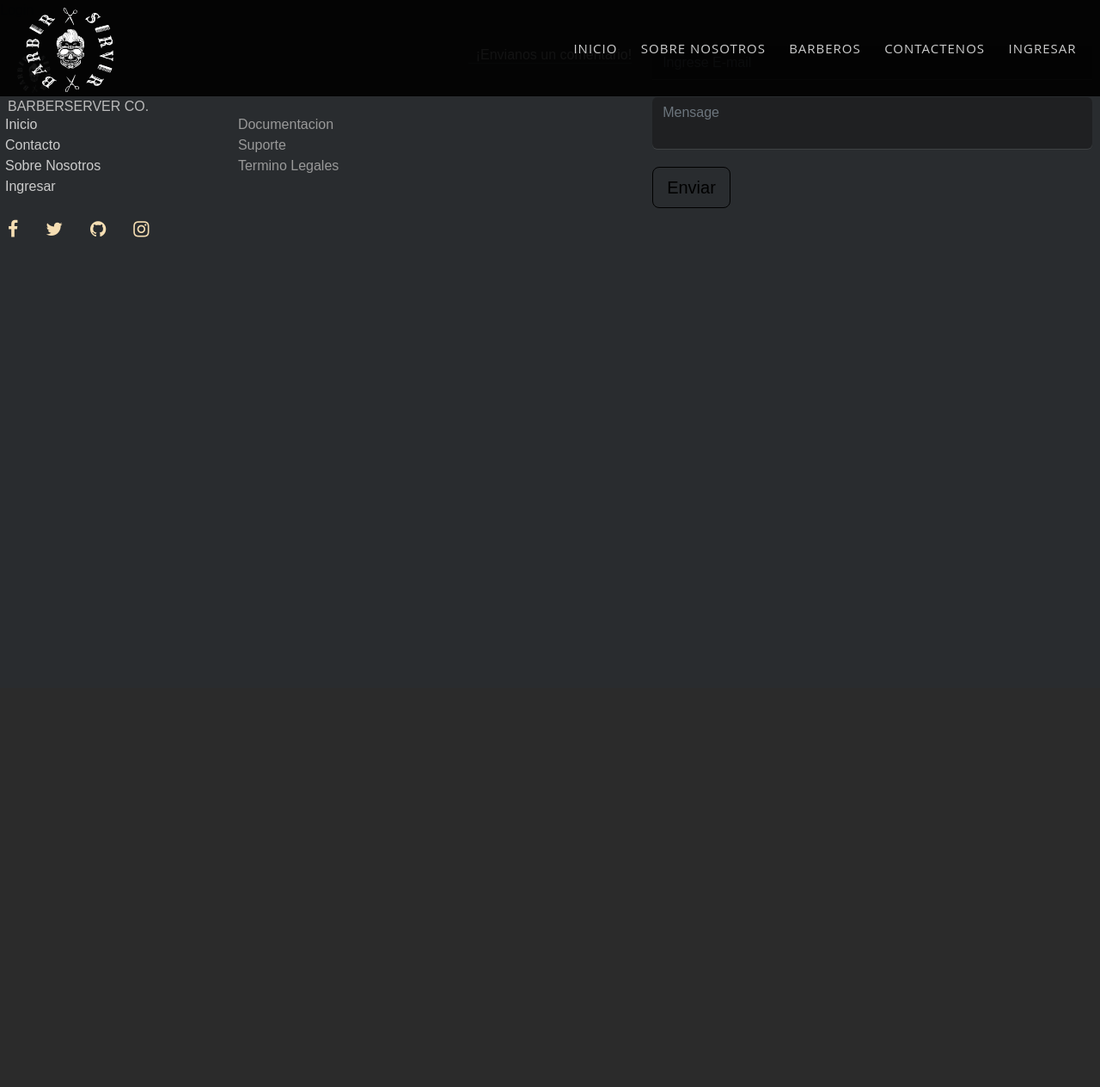
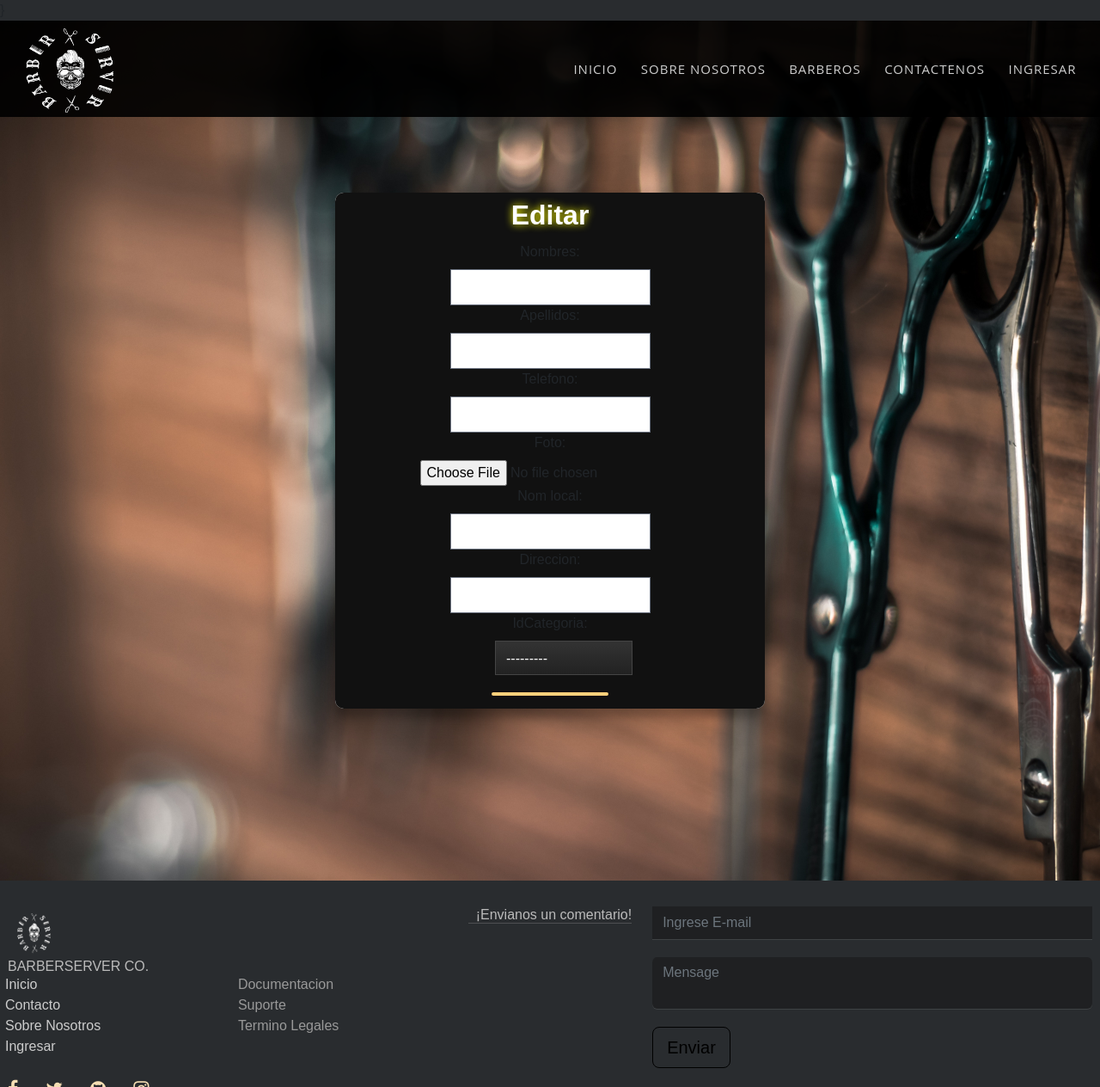
Before and after one commit to marin1321/BarberServer, a Django app: template app/templates/editarPerfilB.html in a window 1280 px wide. Shown: the top 1264 px of the page at 86% size. Before the commit the page ends 276 px from the top, so only its background shows below. Run offline with Django 3.2, Linux system fonts and the light colour scheme; the template is opened without the code that fills it: values that come from a table or form of the project are taken from there, others are empty; style sheets or scripts are compiled from the project's sources; some libraries are stand-ins or nearby versions; some web fonts are replaced.

Commit message:
editarSemi

```diff
--- a/BarberServer/settings.py
+++ b/BarberServer/settings.py
@@ -93,7 +93,7 @@ DATABASES = {
             'ENGINE': 'django.db.backends.mysql',
             'NAME': 'BARBER_SERVER',
             'USER': 'root',
-            'PASSWORD': 'Sena1234',
+            'PASSWORD': '',
             'HOST': 'localhost',
             'PORT': '3306',
         }
--- a/app/forms.py
+++ b/app/forms.py
@@ -11,7 +11,10 @@ class EditarClienteForm(forms.ModelForm):
     class Meta:
         model = Clientes
         fields = ["nombres", "apellidos", "telefono", "foto"]
-
+class EditarBarberoForm(forms.ModelForm):
+    class Meta:
+        model = Trabajadores
+        fields = ["nombres", "apellidos", "telefono", "foto", "idCategoria", "nom_local", "direccion"]
     class Meta:
         model = Trabajadores
         fields = ["nombres", "apellidos", "telefono", "foto", "nom_local", "direccion", "idCategoria"]
--- a/app/templates/editarPerfilB.html
+++ b/app/templates/editarPerfilB.html
@@ -1,14 +1,20 @@
 {% extends 'base.html' %}
 {% load static %}
 {% block stilos %}
-{% comment %} <link rel="stylesheet" href="{% static 'css/lore.css'%}"> {% endcomment %}
+{% comment %} <link rel="stylesheet" href="{% static 'css/lore.css'%}"> {% endcomment %}}
+<link rel="stylesheet" href="{% static 'css/contactof.css' %}">
 {% endblock stilos %}
 
 {% block appContenido %}
-<form action="" method="post" enctype="multipart/form-data">{% csrf_token %}
-    {{ form }}
-    <button id="id_btn" type="submit">
-        Login
-    </button>
-</form>
+<div class='sliderlore' style="background-image: url('{% static 'img/blg.jpg' %}')">
+    <div class="containerContactform "  id="container">
+        <div class="form-container sign-in-contacto-container">
+            <form action="" class="formlr" method="post" enctype="multipart/form-data">{% csrf_token %}
+                <h1 class='h1form'>Editar</h1>
+                {{ form }}
+                <button class='buttonform' >Contactar</button>
+            </form>
+        </div>
+    </div>
+</div>
 {% endblock appContenido %}
--- a/app/templates/perfilBarbero.html
+++ b/app/templates/perfilBarbero.html
@@ -35,7 +35,7 @@
                             <div class="mt-3">
                                 <h4></h4>
                                 <p class=" mb-1"></p>
-                                <p class="font-size-sm ">Bay Area, San Francisco, CA</p>
+                                <p class="font-size-sm ">{{datosB.nombres}} {{datosB.apellidos}}</p>
                                 <div class="btnActivateM">
                                     <label class="switch">
                                         <input type="checkbox"> <span class="sliderP"></span>
```
Also changed, not shown: app/templates/editarPerfilC.html (+18 -6 lines).
